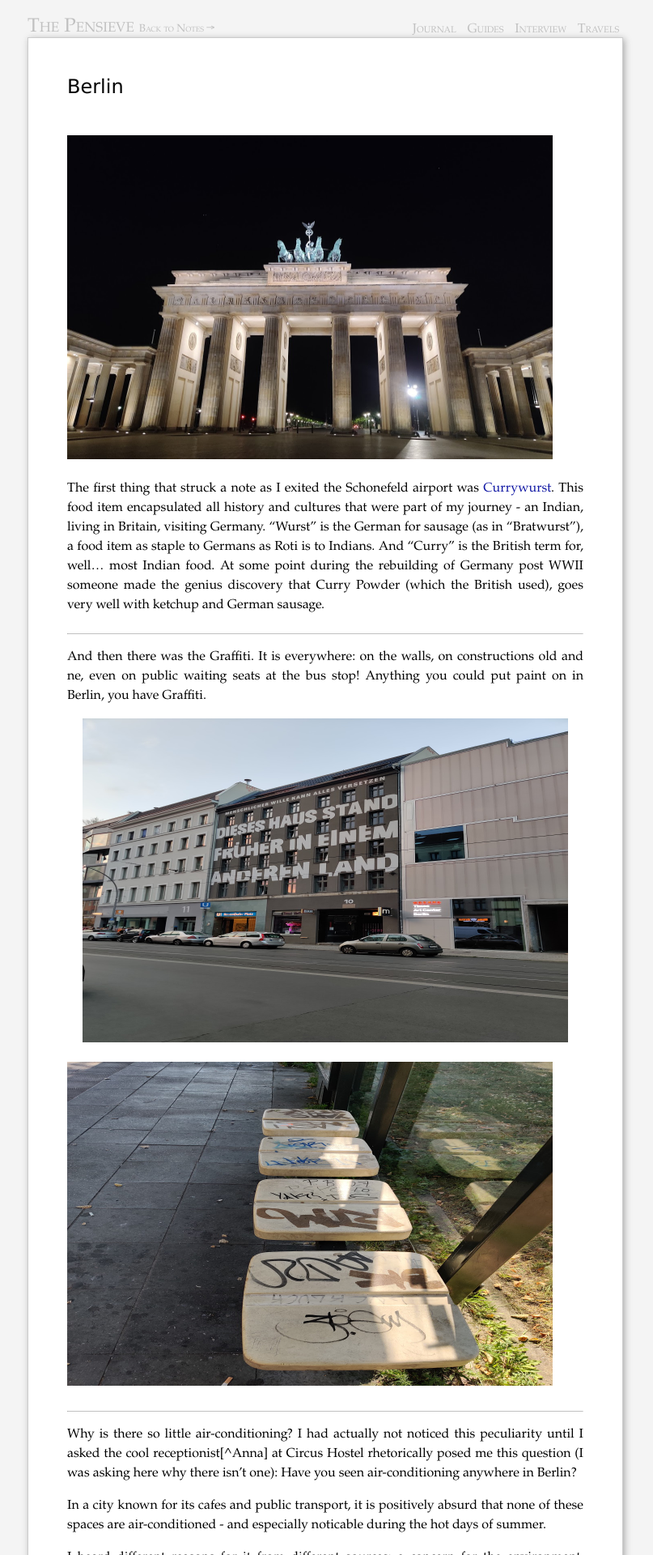
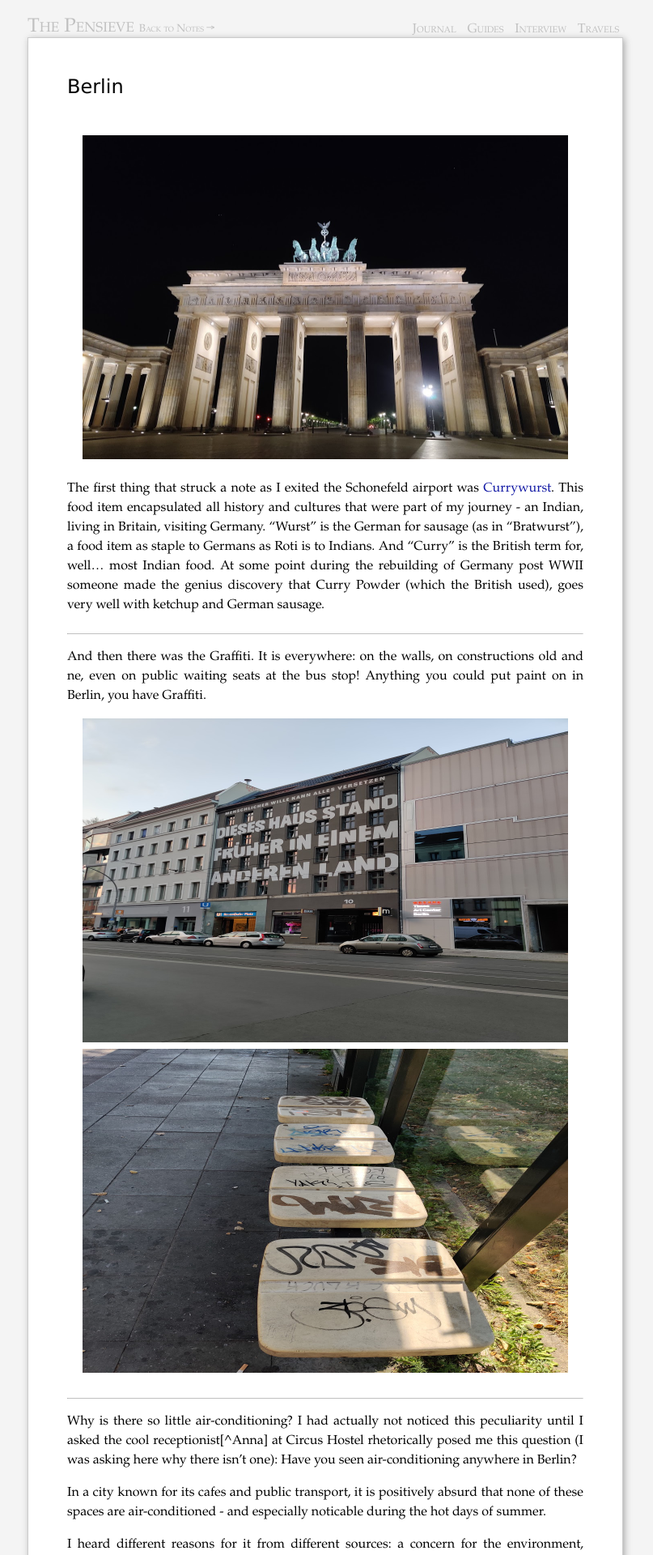
Before and after one commit to piyushahuja/piyushahuja.github.io, a Jekyll site: the page built from _posts/travel/2020-08-20-berlin.md, in a window 1280 px wide. Shown: the top 1920 px of the page at 81% size, without its empty margins (238-1045 px from the left). Built offline with Jekyll 4.4.1, drawn with Linux system fonts in a browser that asks for light colours; comment, search, counter and statistics services are not loaded.

Commit message:
auto deployed

```diff
--- a/_posts/travel/2020-08-20-berlin.md
+++ b/_posts/travel/2020-08-20-berlin.md
@@ -12,7 +12,7 @@ comments: true
 
 ---
 
-<img src="files/images/berlin/brandenberg.jpg" alt="Brandenberg" width="600" height= "400" />
+<center><img src="files/images/berlin/brandenberg.jpg" alt="Brandenberg" width="600" height= "400" /></center>
 
 
 The first thing that struck a note as I exited the Schonefeld airport was [Currywurst](https://en.wikipedia.org/wiki/Currywurst). This food item encapsulated all history and cultures that were part of my journey -  an Indian, living in Britain, visiting Germany. "Wurst" is the German for sausage (as in "Bratwurst"), a food item as staple to Germans as Roti is to Indians. And "Curry" is the British term for, well... most Indian food. At some point during the rebuilding of Germany post WWII someone made the genius discovery that Curry Powder (which the British used), goes very well with ketchup and German sausage.
@@ -24,7 +24,7 @@ And then there was the Graffiti. It is everywhere: on the walls, on construction
 
 <center><img src="files/images/berlin/graffiti.jpg" alt="graffiti" width="600" height= "400" /></center>
 
-<img src="files/images/berlin/graffiti_bus_stop.jpg" alt="graffiti_bus_stop" width="600" height= "400"/>
+<center><img src="files/images/berlin/graffiti_bus_stop.jpg" alt="graffiti_bus_stop" width="600" height= "400"/></center>
 
 ----
 
```
